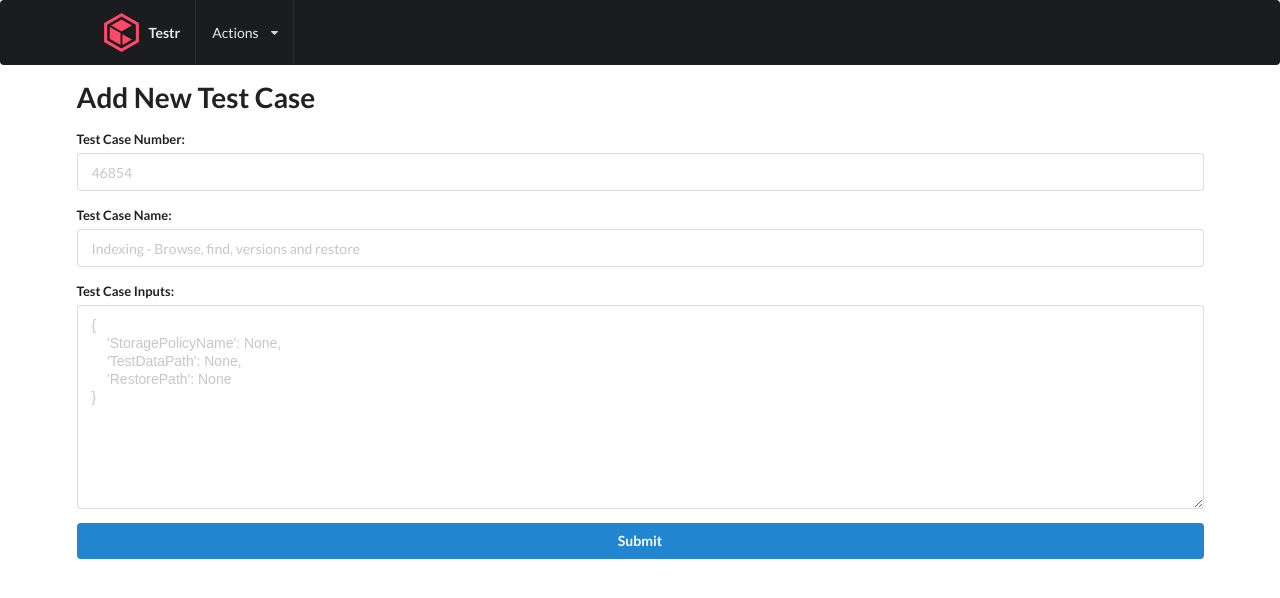
After one commit to bearlikelion/testr, a Flask app: page /testcases/new in a window 1280 px wide. The commit adds this page. Shown: the top 598 px of the page. Run offline with Flask 2, Linux system fonts and the light colour scheme; parts of the project's set-up code (start-up, migrations or seed data) failed here and were passed over; some libraries are stand-ins or nearby versions.

Commit message:
Alerts unique tc number and dynamic tc

```diff
--- a/app/__init__.py
+++ b/app/__init__.py
@@ -21,8 +21,6 @@ app.secret_key = config['secret_key']
 db = SQLAlchemy(app)
 migrate = Migrate(app, db)
 
-from app import routes, models, testcase
-
 cs = Commcell(config['cshostname'], config['username'], config['password'])
 
 from app import routes, models, testcase
--- a/app/models.py
+++ b/app/models.py
@@ -15,7 +15,8 @@ class Commserv(db.Model):
 
 class TestCase(db.Model):
     id = db.Column(db.Integer, primary_key=True)
-    number = db.Column(db.Integer)
+    number = db.Column(db.Integer, unique=True)
+    name = db.Column(db.String)
     inputs = db.Column(db.Text)
 
     def __repr__(self):
--- a/app/routes.py
+++ b/app/routes.py
@@ -1,9 +1,25 @@
-from flask import render_template, flash, redirect, url_for
-from app import app
+from flask import render_template, request, redirect, url_for
+from app import app, models, testcase
 
 @app.route('/')
 def index():
-    return render_template('main.html')
+    testcases = testcase.TestCase.get_test_cases()
+    return render_template('main.html', testcases=testcases)
+
+
+@app.route('/testcases')
+def test_cases():
+    testcases = testcase.TestCase.get_test_cases()
+    return render_template('/testcases/list.html', testcases=testcases)
+
+
+@app.route('/testcases/new', methods=['GET', 'POST'])
+def new_test_case():
+    if request.method == 'GET':
+        return render_template('/testcases/new.html')
+    elif request.method == 'POST':
+        testcase.TestCase.add_test_case(request)
+        return redirect(url_for('test_cases'))
 
 @app.route('/installUpdate/<int:updateno>', methods = ["POST"])
 def install_update(updateno):
--- a/app/static/js/main.js
+++ b/app/static/js/main.js
@@ -1,3 +1,5 @@
-$('.ui.checkbox')
-  .checkbox()
-;
+$('.ui.checkbox').checkbox();
+
+$('.message .close').on('click', function() {
+  $(this).closest('.message').transition('fade');
+});
--- /dev/null
+++ b/app/templates/alerts.html
@@ -0,0 +1,10 @@
+{% with success = get_flashed_messages(category_filter=["success"]) %}
+    {% if success %}
+        {% for msg in success %}
+            <div class="ui positive message">
+                <i class="close icon"></i>
+                <div class="header">{{ msg }}</div>
+            </div>
+        {% endfor %}
+    {% endif %}
+{% endwith %}
--- a/app/templates/base.html
+++ b/app/templates/base.html
@@ -12,29 +12,14 @@
 </head>
 
 <body>
-    <nav class="ui inverted menu">
-        <div class="ui container">
-            <a href="#" class="header item"><img class="logo" src="{{ url_for('static', filename='images/commvault.png') }}">Testr</a>
+    {% include "nav.html" %}
 
-            <div class="ui simple dropdown item">
-                Actions <i class="dropdown icon"></i>
-                <div class="menu">
-                    <div class="header">Test Cases</div>
-                    <a class="item" href="#">Add New Test Case</a>
-                    <a class="item" href="#">Edit Test Cases</a>
+    <div class="ui container">
+        {% include "alerts.html" %}
 
-                    <div class="divider"></div>
-
-                    <div class="header">Users</div>
-                    <a class="item" href="#">Add New Users</a>
-                    <a class="item" href="#">Edit Users</a>
-                </div>
-            </div>
-        </div>
-    </nav>
-
-    {% block content %}
-    {% endblock %}
+        {% block content %}
+        {% endblock %}
+    </div>
 
     <script src="https://code.jquery.com/jquery-3.1.1.min.js" integrity="sha256-hVVnYaiADRTO2PzUGmuLJr8BLUSjGIZsDYGmIJLv2b8=" crossorigin="anonymous"></script>
     <script src="https://cdn.jsdelivr.net/npm/semantic-ui@2.4.2/dist/semantic.min.js"></script>
--- /dev/null
+++ b/app/templates/nav.html
@@ -0,0 +1,20 @@
+<nav class="ui inverted menu">
+    <div class="ui container">
+        <a href="/" class="header item"><img class="logo" src="{{ url_for('static', filename='images/commvault.png') }}">Testr</a>
+
+        <div class="ui simple dropdown item">
+            Actions <i class="dropdown icon"></i>
+            <div class="menu">
+                <div class="header">Test Cases</div>
+                <a class="item" href="/testcases/new">Add New Test Case</a>
+                <a class="item" href="/testcases">Edit Test Cases</a>
+
+                <div class="divider"></div>
+
+                <div class="header">Users</div>
+                <a class="item" href="#">Add New Users</a>
+                <a class="item" href="#">Edit Users</a>
+            </div>
+        </div>
+    </div>
+</nav>
--- /dev/null
+++ b/app/templates/testcases/new.html
@@ -0,0 +1,29 @@
+{% extends "base.html" %}
+
+{% block content %}
+<div class="row">
+    <h1>Add New Test Case</h1>
+    <form class="ui form" method="POST">
+        <div class="field">
+            <label>Test Case Number:</label>
+            <input type="text" name="number" placeholder="46854">
+        </div>
+
+        <div class="field">
+            <label>Test Case Name:</label>
+            <input type="text" name="name" placeholder="Indexing - Browse, find, versions and restore">
+        </div>
+
+        <div class="field">
+            <label>Test Case Inputs:</label>
+            <textarea name="inputs" id="" cols="30" rows="10" placeholder="{
+    'StoragePolicyName': None,
+    'TestDataPath': None,
+    'RestorePath': None
+}"></textarea>
+        </div>
+
+        <button type="submit" class="fluid ui button primary">Submit</button>
+    </form>
+</div>
+{% endblock %}
```
Also changed, not shown: app/templates/main.html (+15 -4 lines), app/templates/testcases/list.html (added, +30 -0 lines), app/testcase.py (+16 -2 lines), migrations/versions/9a8a87cc4747_.py (added, +28 -0 lines), migrations/versions/edf0c6666542_.py (added, +28 -0 lines).
